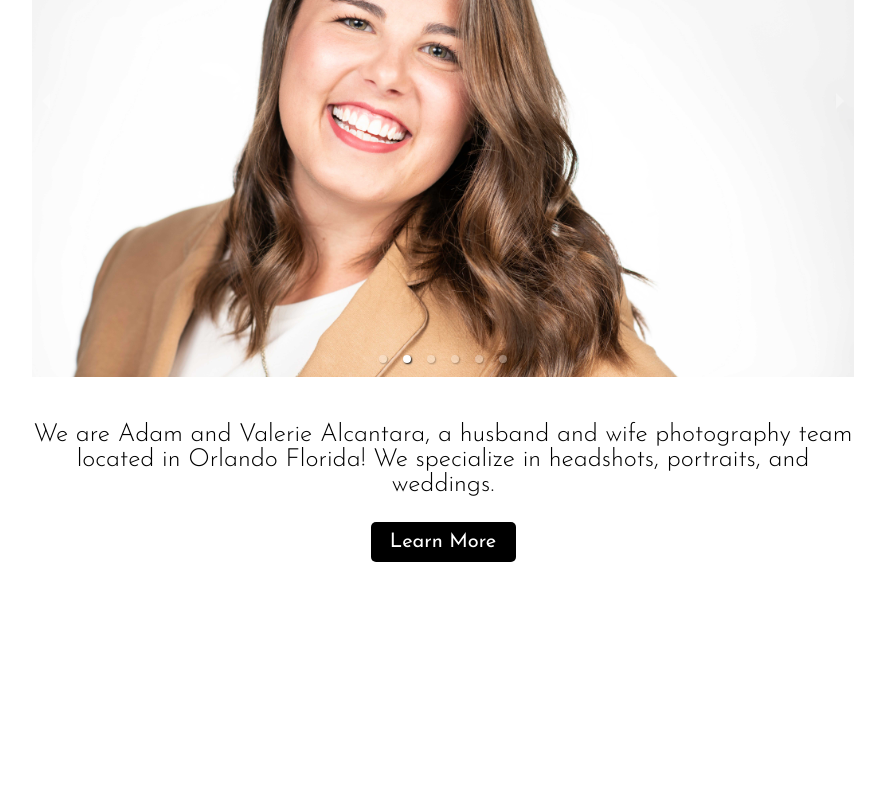
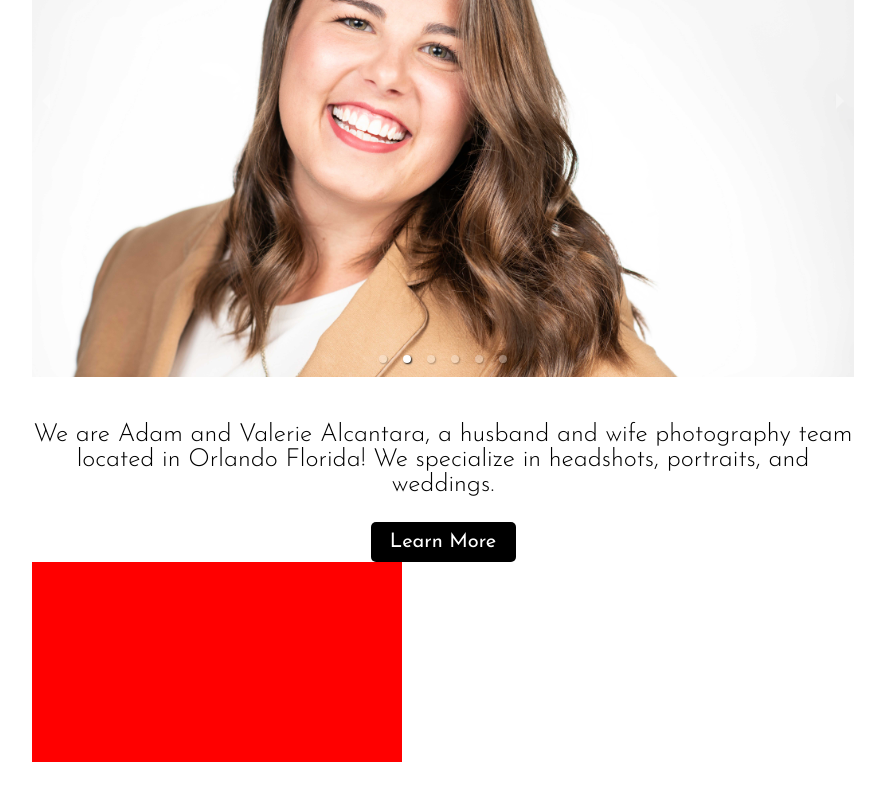
Before and after one commit to adamalcantara/avalcantaraphotography, a React (Create React App) app: page / in a window 1280 px wide. Shown: the part 504-1304 px from the top of the page, without its empty margins (197-1082 px from the left). Before the commit the page ends 1141 px from the top, so only its background shows below. Built offline with nearby package versions, Linux system fonts and the light colour scheme.

Commit message:
Started working on a new photo types section

```diff
--- a/src/Pages/Home/Home.css
+++ b/src/Pages/Home/Home.css
@@ -30,7 +30,16 @@
     cursor: pointer;
 }
 
+#photoTypes {
+    width: 65%;
+    margin: 0 auto;
+}
 
+.services {
+    background-color: red;
+    width: 45%;
+    height: 200px;
+}
 
 
 
--- a/src/Pages/Home/Home.js
+++ b/src/Pages/Home/Home.js
@@ -13,6 +13,11 @@ const Home = () => {
           <Link to="/about" id="learnMore">Learn More</Link>
       </div>
 
+      <div id="photoTypes">
+        <div id="headshots" className="services">
+
+        </div>
+      </div>
     </div>
   )
 }
```
